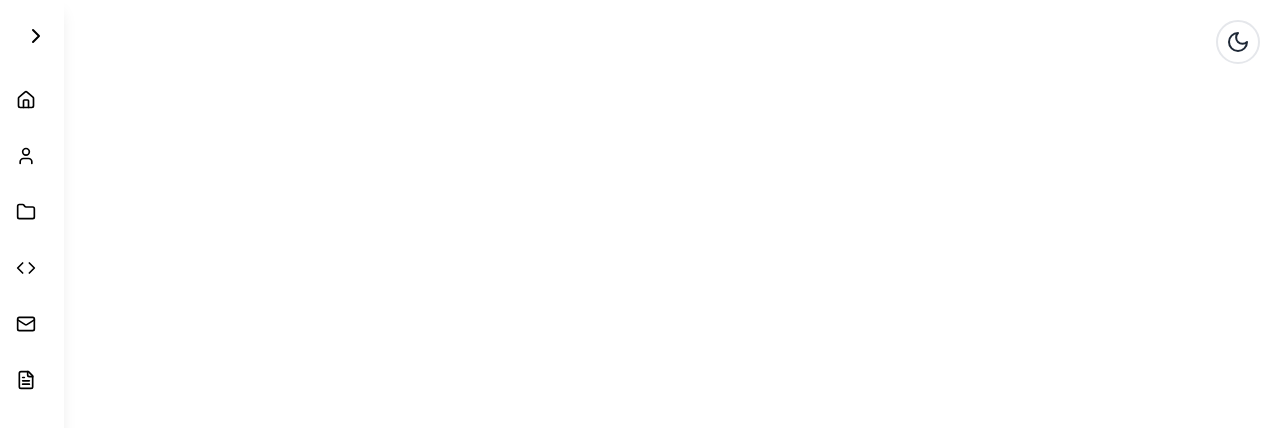
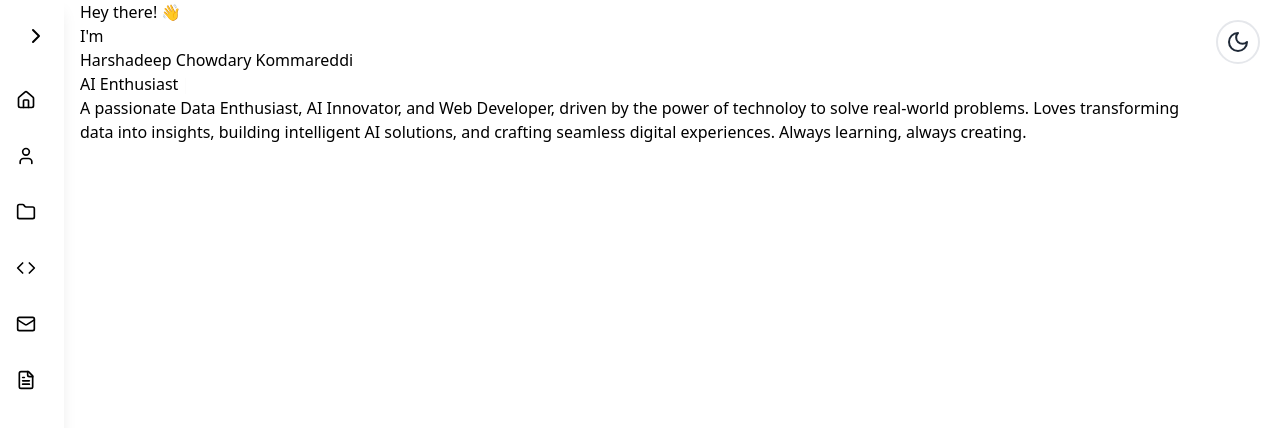
Before and after one commit to Harsha107/harsha-portfolio, a Next.js app: page / in a window 1280 px wide. Shown: the top 428 px of the page. Built offline with nearby package versions, Linux system fonts and the light colour scheme.

Commit message:
created base landing component without styling

```diff
--- /dev/null
+++ b/app/components/landing.tsx
@@ -0,0 +1,37 @@
+"use client";
+
+import React from "react";
+import { motion } from "framer-motion";
+import { Typewriter } from "react-simple-typewriter";
+
+export default function LandingComp() {
+    return (
+        <section>
+            <div>
+                <p>Hey there! 👋</p>
+                <span>
+                    <p>I'm</p>
+                    <p>Harshadeep Chowdary Kommareddi</p>
+                </span>
+            </div>
+
+            <motion.div>
+                <Typewriter
+                    words={["Data Enthusiast", "AI Enthusiast", "Web Developer"]}
+                    loop={true}
+                    cursor
+                    cursorStyle="|"
+                    typeSpeed={100}
+                    deleteSpeed={50}
+                    delaySpeed={1500}
+                />
+            </motion.div>
+
+            <motion.p>
+                A passionate Data Enthusiast, AI Innovator, and Web Developer, driven by the power of
+                technoloy to solve real-world problems. Loves transforming data into insights, building
+                intelligent AI solutions, and crafting seamless digital experiences. Always learning, always creating.
+            </motion.p>
+        </section>
+    )
+}
--- a/app/page.tsx
+++ b/app/page.tsx
@@ -1,9 +1,10 @@
 import React from "react";
+import LandingComp from "./components/landing";
 
 export default function Home() {
     return (
         <main>
-
+            <LandingComp />
         </main>
     )
 }
```
